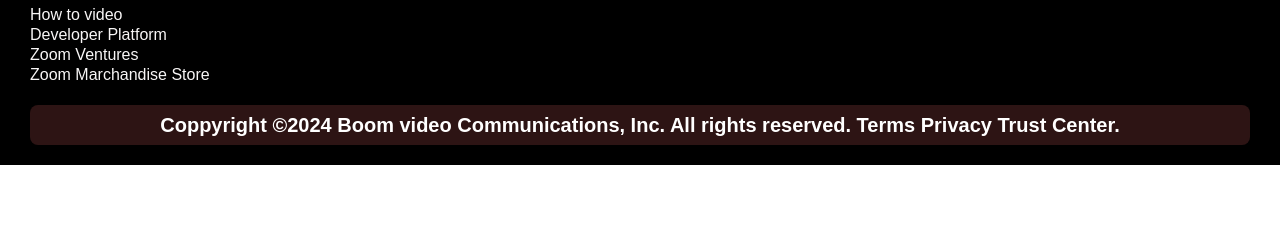
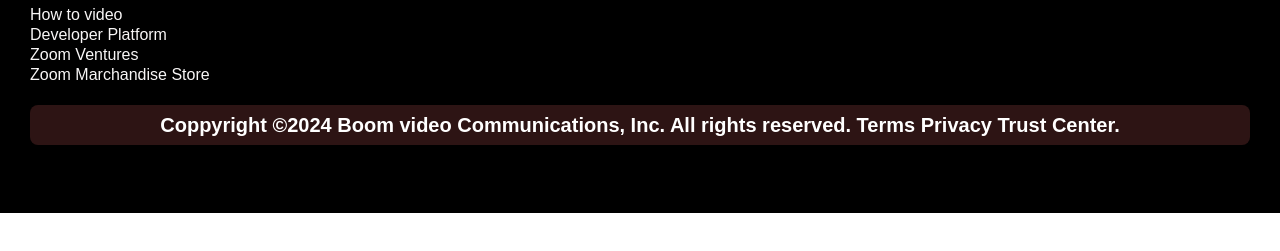
Before and after one commit to satyabratapradhan01/Boom, a plain HTML site: page index.html in a window 1280 px wide. Shown: the part 235-486 px from the top of the page. Drawn offline with Linux system fonts and the light colour scheme; a web font is replaced by a local one.

Commit message:
css update

```diff
--- a/style.css
+++ b/style.css
@@ -6,7 +6,7 @@
 
 footer{
     width: 100%;
-    height: 50vh;
+    height: 56vh;
     position: absolute;
     top: 0;
     color: white;
```
